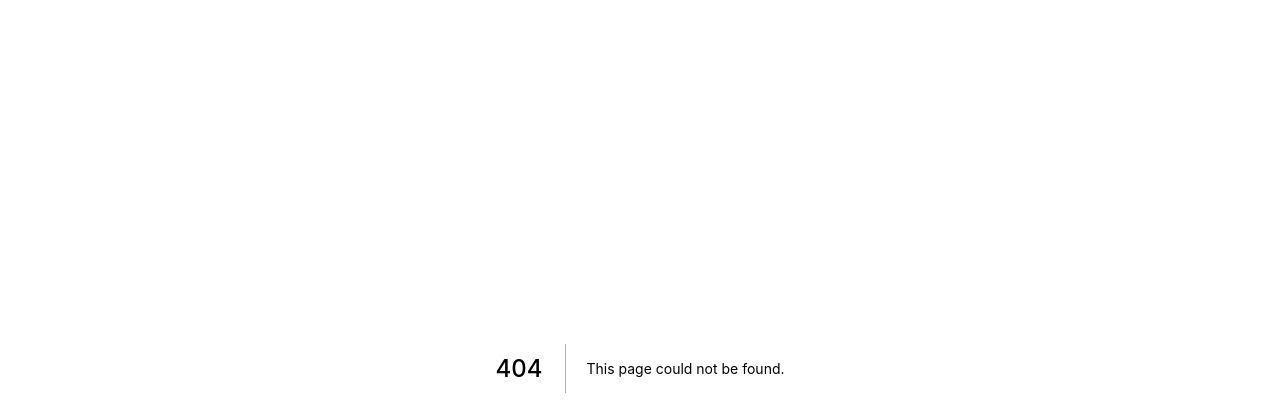
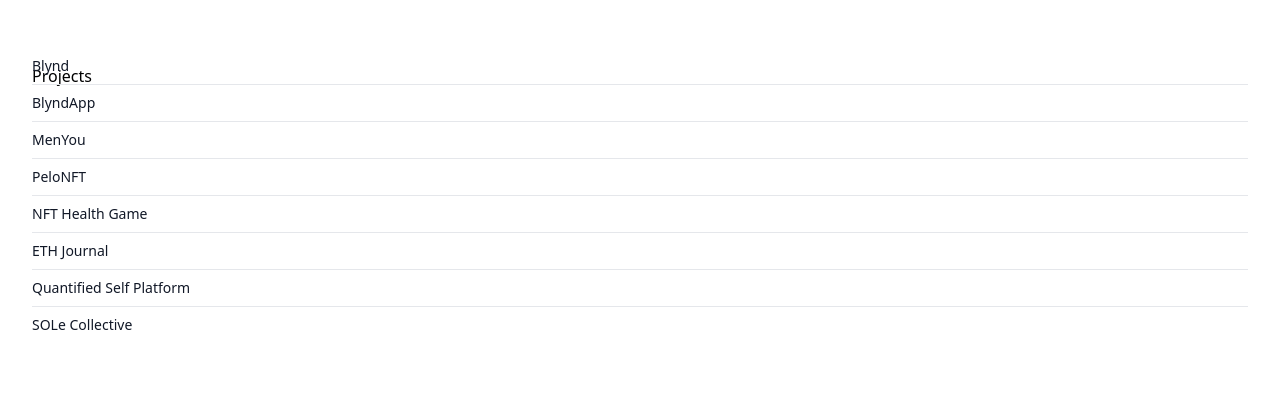
Before and after one commit to nmandal/nickmandal, a Next.js app: page /projects in a window 1280 px wide. Before the commit this address had no page. Shown: the part 112-528 px from the top of the page. Built offline with nearby package versions, Linux system fonts and the light colour scheme; what @tailwindcss/typography would draw is missing.

Commit message:
projectsg

```diff
--- a/components/Projects.js
+++ b/components/Projects.js
@@ -22,6 +22,15 @@ export default function Projects () {
                 </Link>
             </li>
         </ul>
+        <h6 className="prose prose-md text-gray-500 mx-auto">
+            <Link href="/projects">
+            <a className="focus:outline-none">
+            <span className="absolute inset-0" aria-hidden="true" />
+                View all projects
+            <span aria-hidden="true"> &rarr;</span>
+            </a>
+            </Link>
+        </h6>
       </div>
     )
   }
--- /dev/null
+++ b/pages/projects.tsx
@@ -0,0 +1,101 @@
+import React from 'react';
+import fs from 'fs';
+import path from 'path';
+import matter from 'gray-matter';
+import Link from 'next/link';
+import { postFilePaths, POSTS_PATH } from 'utils/mdxUtils';
+import { GetStaticProps } from 'next';
+
+const projects = [
+    {
+        "name": "Blynd",
+        "url": "https://eatblynd.com"
+    },
+    {
+        "name": "BlyndApp",
+        "url": "https://app.eatblynd.com"
+    },
+    {
+        "name": "MenYou",
+        "url": "https://menyou.eatblynd.com"
+    },
+    {
+        "name": "PeloNFT",
+        "url": "https://pelonft.vercel.app"
+    },
+    {
+        "name": "NFT Health Game",
+        "url": "https://healthgame.vercel.app"
+    },
+    {
+        "name": "ETH Journal",
+        "url": "https://ethjournal.vercel.app"
+    },
+    {
+        "name": "Quantified Self Platform",
+        "url": "https://quantself.vercel.app"
+    },
+    {
+        "name": "SOLe Collective",
+        "url": "https://solenfts.vercel.app"
+    },
+]
+
+
+function classNames(...classes) {
+  return classes.filter(Boolean).join(' ')
+}
+
+const Projects = () => {
+
+  return (
+    <div className="prose mx-auto px-4 sm:px-6 lg:px-8 my-24">
+      <h1>Projects</h1>
+
+      <div className="bg-white">
+      <div>
+        <div className="-my-10">
+          {projects.map((project, postIdx) => (
+
+            <div key={project.name} className="flex text-sm text-gray-500 space-x-4">
+                          <Link
+              href={project.url}
+            >
+              <div className={classNames(postIdx === 0 ? '' : 'border-t border-gray-200', 'flex-1 py-2')}>
+                  <h3 className="font-medium text-gray-900">{project.name}</h3>
+
+                {/* <div
+                  className="mt-4 prose prose-sm max-w-none text-gray-500"
+                  dangerouslySetInnerHTML={{ __html: post.data.description }}
+                /> */}
+                {/* <p>
+                  <time dateTime={post.data.datetime}>{post.data.date}</time>
+                </p> */}
+              </div>
+              </Link>
+
+            </div>
+          ))}
+        </div>
+      </div>
+    </div>
+    </div>
+  );
+};
+
+export default Projects;
+
+export const getStaticProps: GetStaticProps = async () => {
+  const posts = postFilePaths.map((filePath) => {
+    const source = fs.readFileSync(path.join(POSTS_PATH, filePath));
+    const { content, data } = matter(source);
+
+    return {
+      content,
+      data,
+      filePath,
+    };
+  });
+
+  return { props: { posts } };
+};
```
